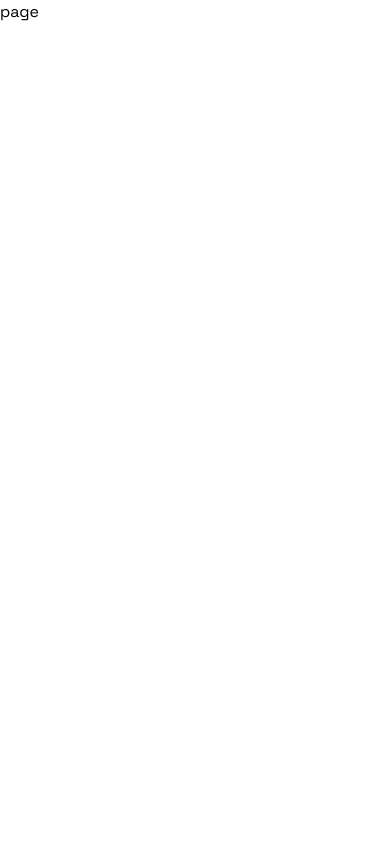
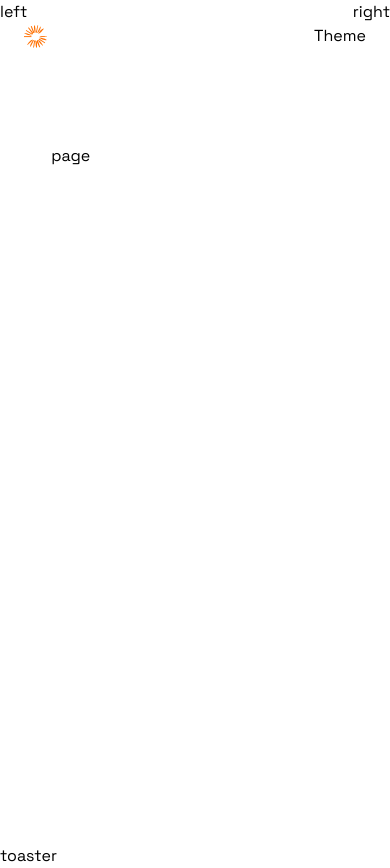
Before and after one commit to MorenoRajaonarison/devoverlow, a Next.js app: page /ask-question in a window 390 px wide. Before the commit the page ends 844 px from the top, so only its background shows below. Built offline with nearby package versions, Linux system fonts and the light colour scheme.

Commit message:
wip: add user button in navbar

```diff
--- a/app/(root)/(home)/page.tsx
+++ b/app/(root)/(home)/page.tsx
@@ -1,5 +1,3 @@
-import { UserButton } from "@clerk/nextjs";
-
 export default function Home() {
-  return <UserButton afterSignOutUrl="/" />;
+  return <></>;
 }
--- /dev/null
+++ b/app/(root)/layout.tsx
@@ -0,0 +1,20 @@
+import Navbar from "@/components/shared/NavBar";
+import React from "react";
+
+const Layout = ({ children }: { children: React.ReactNode }) => {
+  return (
+    <main className="background-light850_dark100 relative">
+      <Navbar />
+      <div className="flex">
+        left
+        <section className="flex min-h-screen flex-1 flex-col px-6 pb-6 pt-36 max-md:pb-14 sm:px-14">
+          <div className="mx-auto w-full max-w-5xl">{children}</div>
+        </section>
+        right
+      </div>
+      toaster
+    </main>
+  );
+};
+
+export default Layout;
--- /dev/null
+++ b/components/shared/NavBar.tsx
@@ -0,0 +1,39 @@
+import { UserButton } from "@clerk/nextjs";
+import Image from "next/image";
+import Link from "next/link";
+import React from "react";
+
+const NavBar = () => {
+  return (
+    <nav className="flex-between background-light900_dark200 fixed w-full z-50 gap-5 p-6 shadow-light-300 dark:shadow-none sm:px-12">
+      <Link href="/" className="flex items-center gap-1">
+        <Image
+          src="/assets/images/site-logo.svg"
+          width={23}
+          height={23}
+          alt="DevOverflow"
+        />
+        <p className="h2-bold font-spaceGrotesk text-dark-100 dark:text-light-900 max-sm:hidden">
+          Dev <span className="text-primary-500">Overflow</span>
+        </p>
+      </Link>
+      {/* GlobalSearch */}
+      <div className="flex-between gap-5">
+        Theme
+        <UserButton
+          afterSignOutUrl="/"
+          appearance={{
+            elements: {
+              avatarBox: "h-10 w-10",
+            },
+            variables: {
+              colorPrimary: "#ff7000",
+            },
+          }}
+        />
+      </div>
+    </nav>
+  );
+};
+
+export default NavBar;
```
